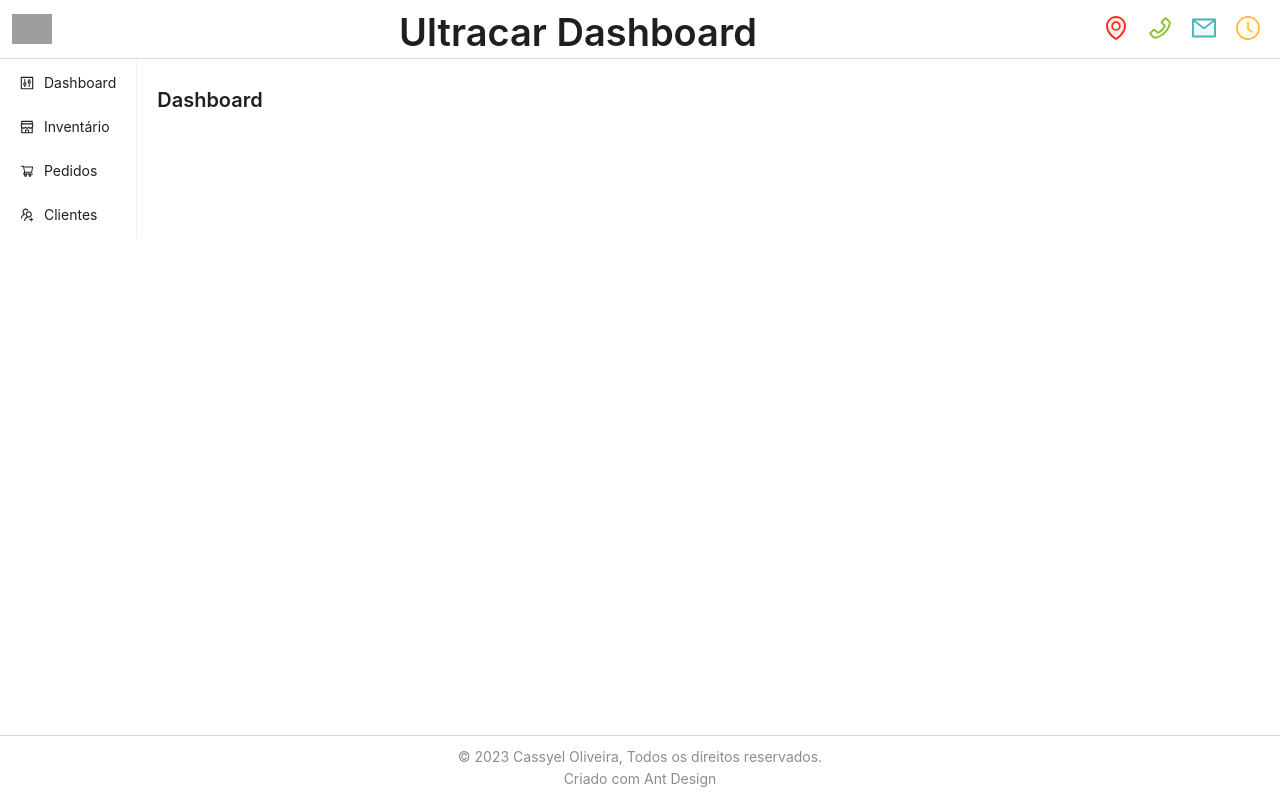
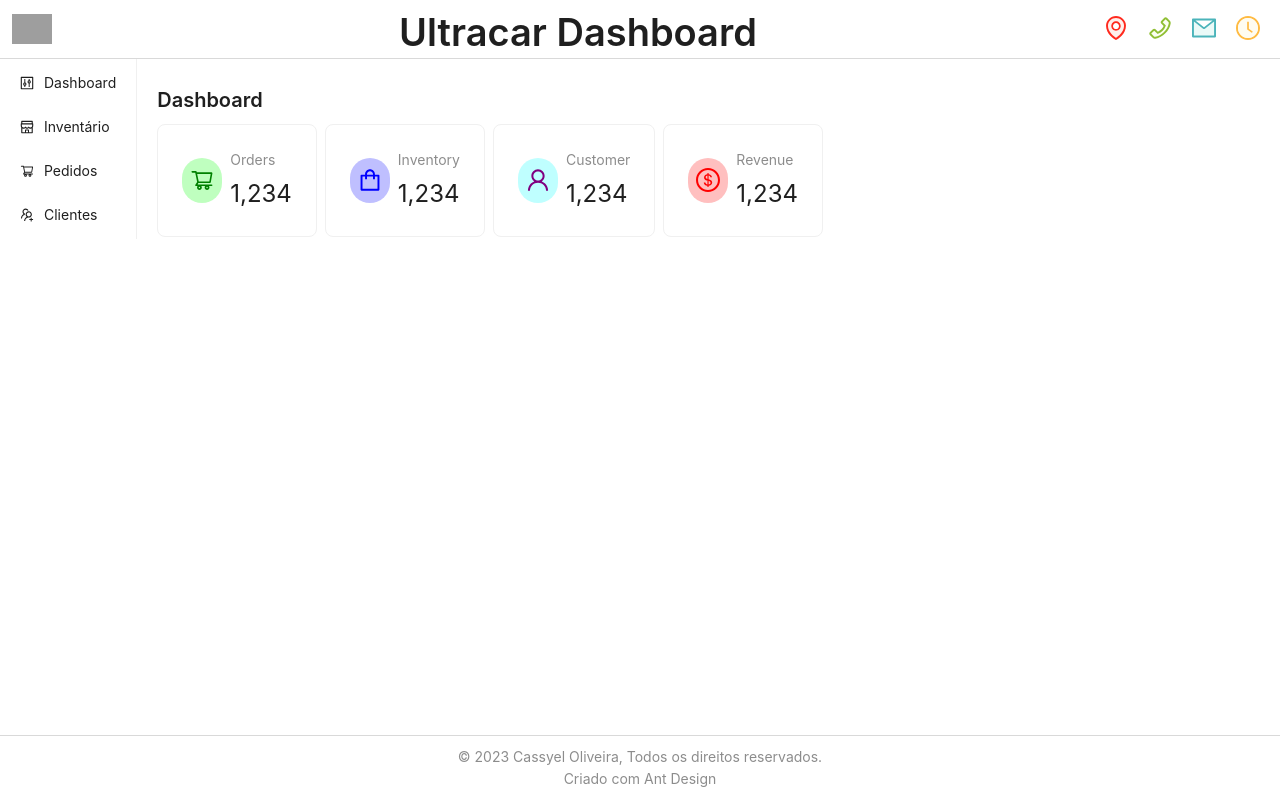
Before and after one commit to cassyel/Ant-Design, a React (Vite) app: page / in a window 1280 px wide. Built offline with nearby package versions, Linux system fonts and the light colour scheme; grey boxes are pictures that could not be loaded.

Commit message:
feat(dashboard): create dashboard page static

```diff
--- /dev/null
+++ b/src/components/DashboardCard/index.tsx
@@ -0,0 +1,46 @@
+import { AntdIconProps } from '@ant-design/icons/lib/components/AntdIcon';
+import { Card, Space, Statistic } from 'antd';
+import { ReactElement } from 'react';
+
+type iconProps = {
+  icon: ReactElement<AntdIconProps>;
+  color: string;
+  background: string;
+}
+
+interface IDashboardCardProps {
+  title: string;
+  value: number;
+  iconProps: iconProps
+}
+
+function IconCard({ iconProps }: { iconProps: iconProps }) {
+  return (
+    <i style={{
+      color: iconProps.color,
+      backgroundColor: iconProps.background,
+      borderRadius: 20,
+      fontSize: 24,
+      padding: 8,
+    }}
+    >
+      {iconProps.icon}
+    </i>
+  );
+}
+
+export default function DashboardCard({
+  title,
+  value,
+  iconProps,
+}: IDashboardCardProps) {
+
+  return (
+    <Card>
+      <Space direction='horizontal'>
+        <IconCard iconProps={iconProps} />
+        <Statistic title={title} value={value} />
+      </Space>
+    </Card>
+  );
+}
--- a/src/pages/Dashboard/index.tsx
+++ b/src/pages/Dashboard/index.tsx
@@ -1,9 +1,59 @@
-import { Typography } from 'antd';
+import { Space, Typography } from 'antd';
+
+import { DashboardContainer } from './styles';
+import { DashboardCard } from '../../components';
+
+import {
+  DollarCircleOutlined,
+  ShoppingCartOutlined,
+  ShoppingOutlined,
+  UserOutlined,
+} from '@ant-design/icons';
+
+
 
 export default function Dashboard() {
   return (
-    <div>
+    <DashboardContainer>
       <Typography.Title level={4}>Dashboard</Typography.Title>
-    </div>
+      <Space direction='horizontal'>
+        <DashboardCard
+          title='Orders'
+          value={1234}
+          iconProps={{
+            icon: <ShoppingCartOutlined />,
+            background: 'rgba(0, 255, 0, 0.25)',
+            color: 'green',
+          }}
+        />
+        <DashboardCard
+          title='Inventory'
+          value={1234}
+          iconProps={{
+            icon: <ShoppingOutlined />,
+            background: 'rgba(0,0, 255, 0.25)',
+            color: 'blue',
+          }}
+        />
+        <DashboardCard
+          title='Customer'
+          value={1234}
+          iconProps={{
+            icon: <UserOutlined />,
+            background: 'rgba(0, 255, 255, 0.25)',
+            color: 'purple',
+          }}
+        />
+        <DashboardCard
+          title='Revenue'
+          value={1234}
+          iconProps={{
+            icon: <DollarCircleOutlined />,
+            background: 'rgba(255, 0, 0, 0.25)',
+            color: 'red',
+          }}
+        />
+      </Space>
+    </DashboardContainer>
   );
 }
--- /dev/null
+++ b/src/pages/Dashboard/styles.ts
@@ -0,0 +1,3 @@
+import styled from 'styled-components';
+
+export const DashboardContainer = styled.div``;
```
